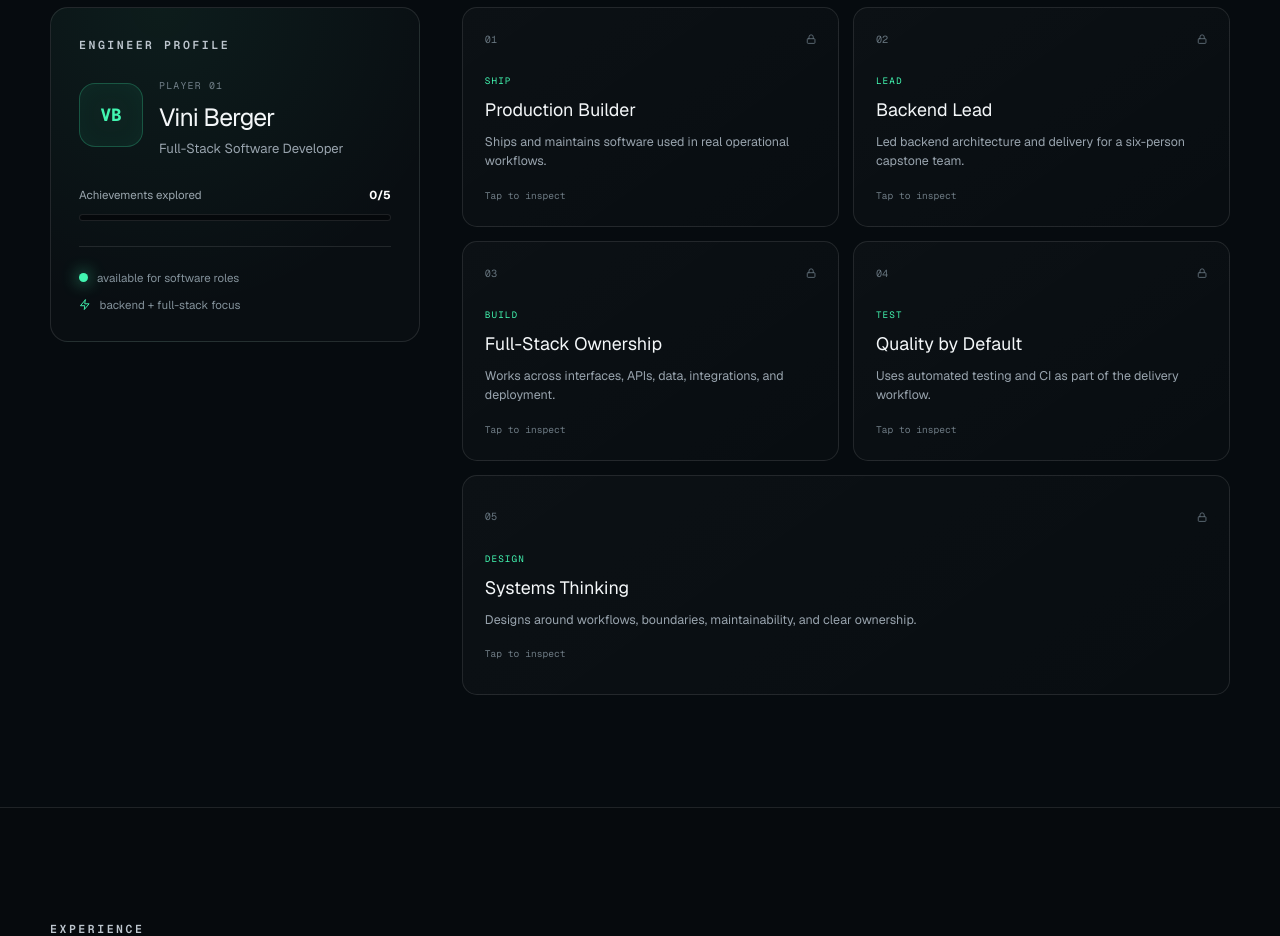
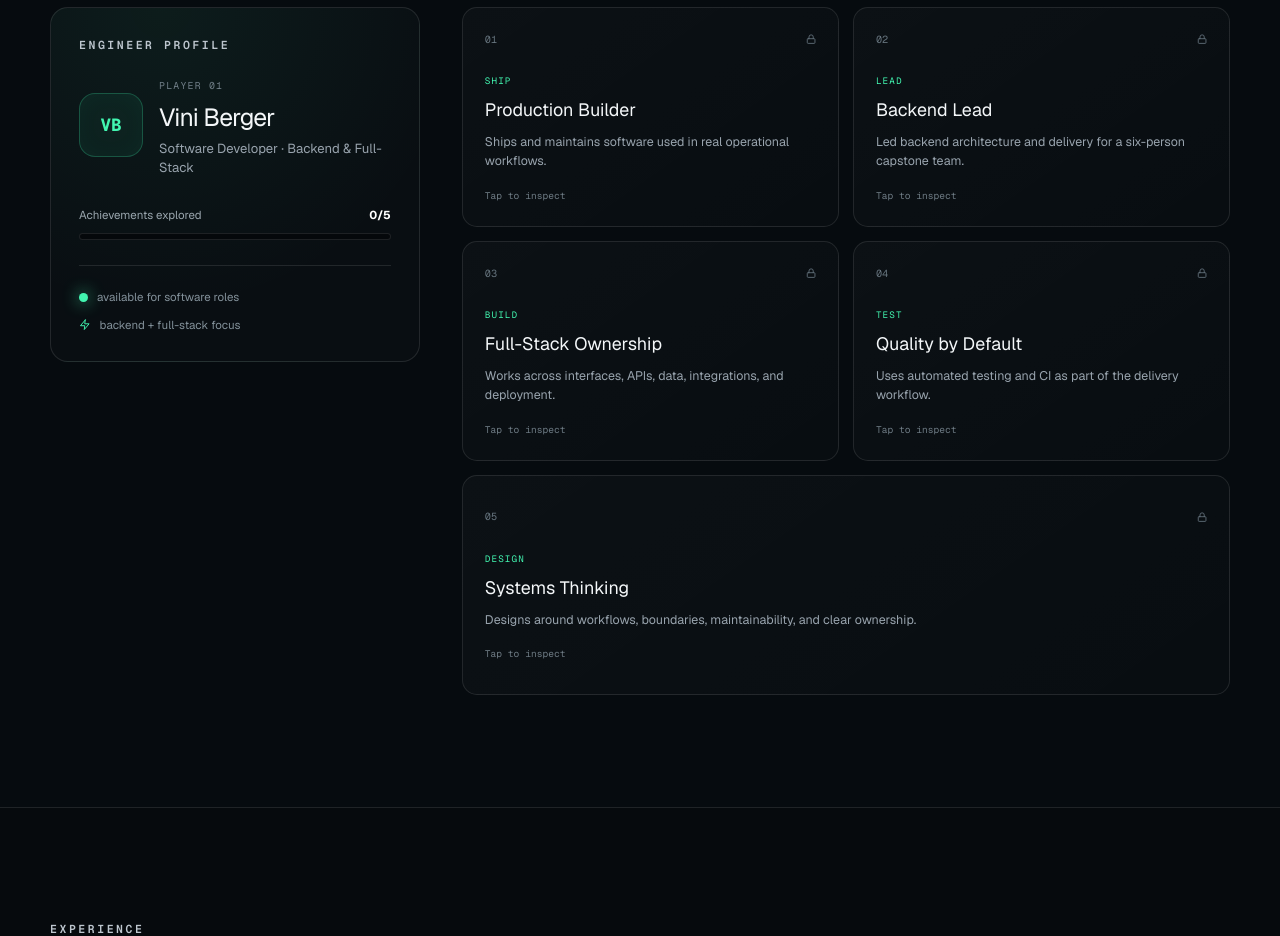
Before and after one commit to ViniciusBerger/Vinicius-portifolio, a Next.js app: page / in a window 1280 px wide. Shown: the part 3780-4716 px from the top of the page. Built offline with nearby package versions, Linux system fonts and the light colour scheme.

Commit message:
Match engineer profile title to backend and full-stack positioning

```diff
--- a/src/app/components/engineer-profile.jsx
+++ b/src/app/components/engineer-profile.jsx
@@ -22,7 +22,7 @@ export default function EngineerProfile() {
             <div>
               <small>PLAYER 01</small>
               <h2>Vini Berger</h2>
-              <p>Full-Stack Software Developer</p>
+              <p>Software Developer · Backend &amp; Full-Stack</p>
             </div>
           </div>
 
```
